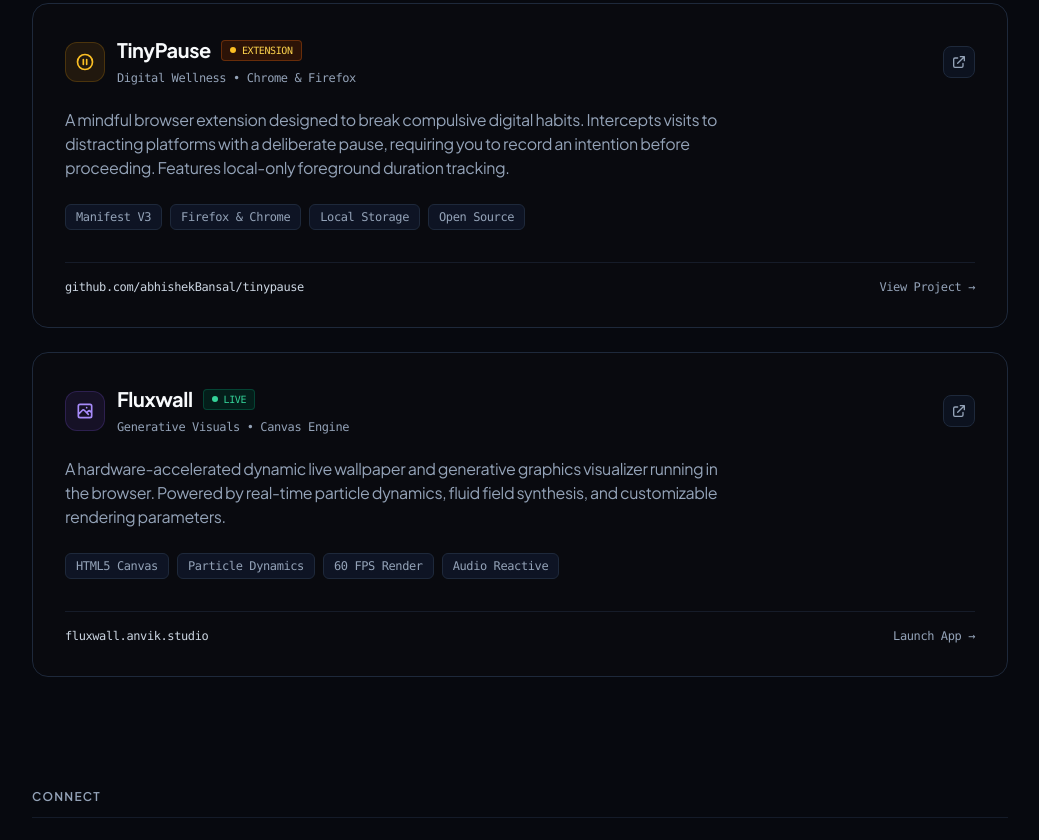
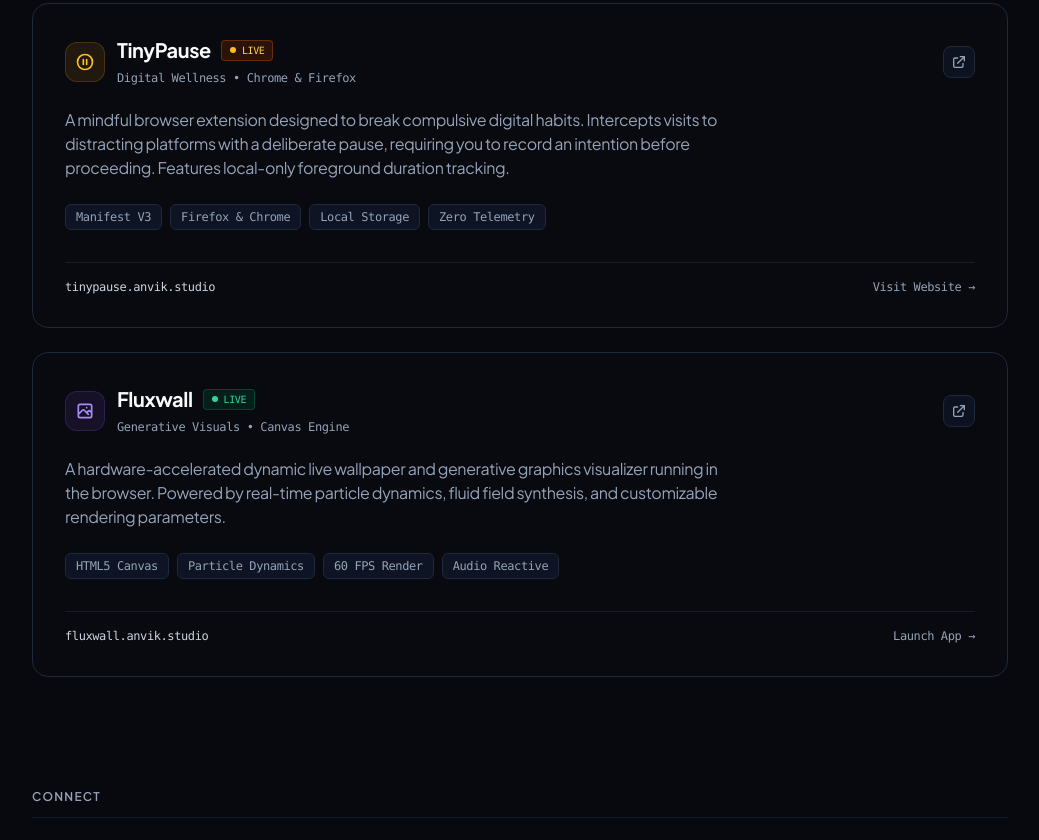
Before and after one commit to abhishekBansal/anvik.studio, a plain HTML site: page index.html in a window 1280 px wide. Shown: the part 1628-2468 px from the top of the page, without its empty margins (120-1159 px from the left). Drawn offline with nearby package versions, Linux system fonts and the light colour scheme.

Commit message:
Update TinyPause showcase link to tinypause.anvik.studio

```diff
--- a/index.html
+++ b/index.html
@@ -246,7 +246,7 @@
           </a>
 
           <!-- TinyPause Card -->
-          <a href="https://github.com/abhishekBansal/tinypause" target="_blank" rel="noopener noreferrer"
+          <a href="https://tinypause.anvik.studio" target="_blank" rel="noopener noreferrer"
              class="group relative flex flex-col justify-between p-6 sm:p-8 rounded-2xl bg-[#090A0F] border border-[#1E293B] hover:border-slate-500 transition-all duration-300 hover:shadow-2xl hover:shadow-slate-950/70">
             <div class="space-y-5">
               <div class="flex items-center justify-between">
@@ -260,7 +260,7 @@
                     <div class="flex items-center gap-2.5">
                       <span class="font-bold text-xl text-[#F8FAFC] group-hover:text-white transition-colors">TinyPause</span>
                       <span class="px-2 py-0.5 text-[10px] uppercase font-mono font-medium rounded bg-amber-950/60 text-amber-300 border border-amber-800/60 flex items-center gap-1.5">
-                        <span class="w-1.5 h-1.5 rounded-full bg-amber-400"></span> Extension
+                        <span class="w-1.5 h-1.5 rounded-full bg-amber-400"></span> Live
                       </span>
                     </div>
                     <span class="text-xs text-slate-400 font-mono">Digital Wellness &bull; Chrome &amp; Firefox</span>
@@ -282,13 +282,13 @@
                 <span class="px-2.5 py-1 text-xs font-mono text-slate-400 bg-slate-900/80 rounded-md border border-slate-800">Manifest V3</span>
                 <span class="px-2.5 py-1 text-xs font-mono text-slate-400 bg-slate-900/80 rounded-md border border-slate-800">Firefox &amp; Chrome</span>
                 <span class="px-2.5 py-1 text-xs font-mono text-slate-400 bg-slate-900/80 rounded-md border border-slate-800">Local Storage</span>
-                <span class="px-2.5 py-1 text-xs font-mono text-slate-400 bg-slate-900/80 rounded-md border border-slate-800">Open Source</span>
+                <span class="px-2.5 py-1 text-xs font-mono text-slate-400 bg-slate-900/80 rounded-md border border-slate-800">Zero Telemetry</span>
               </div>
             </div>
 
             <div class="mt-8 pt-4 border-t border-[#1E293B]/60 flex items-center justify-between text-xs text-slate-400 font-mono">
-              <span class="text-slate-300 font-medium">github.com/abhishekBansal/tinypause</span>
-              <span class="text-slate-400 group-hover:text-white transition-colors flex items-center gap-1">View Project &rarr;</span>
+              <span class="text-slate-300 font-medium">tinypause.anvik.studio</span>
+              <span class="text-slate-400 group-hover:text-white transition-colors flex items-center gap-1">Visit Website &rarr;</span>
             </div>
           </a>
 
```
